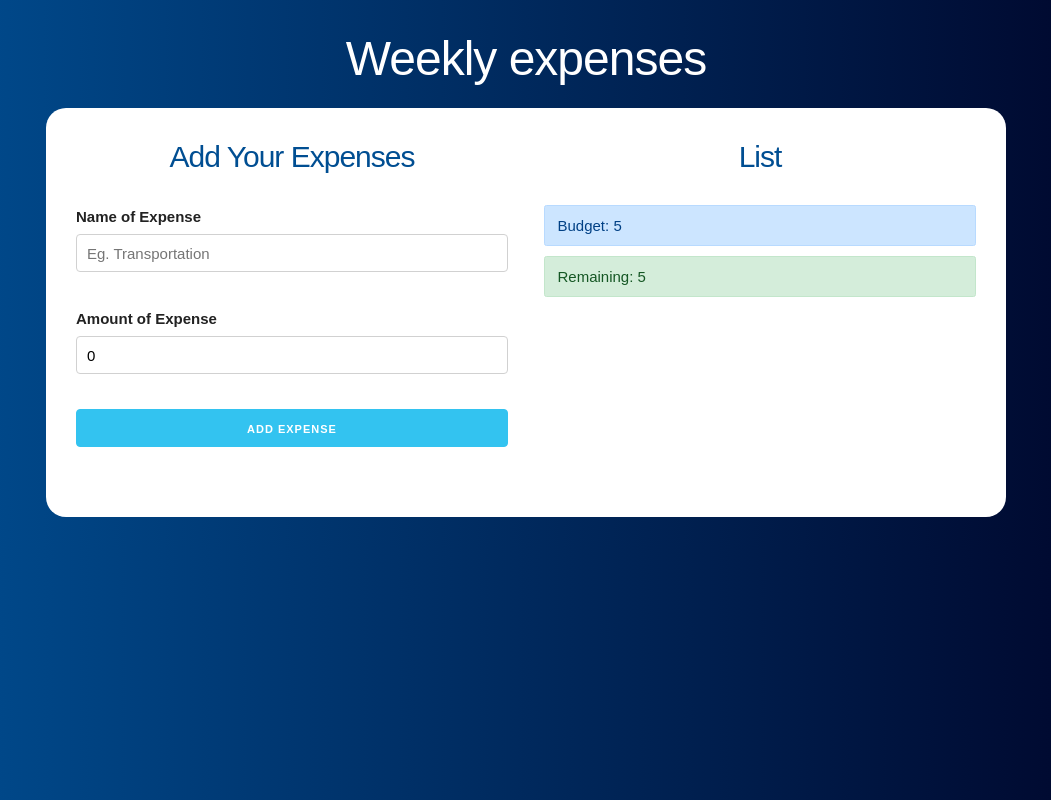
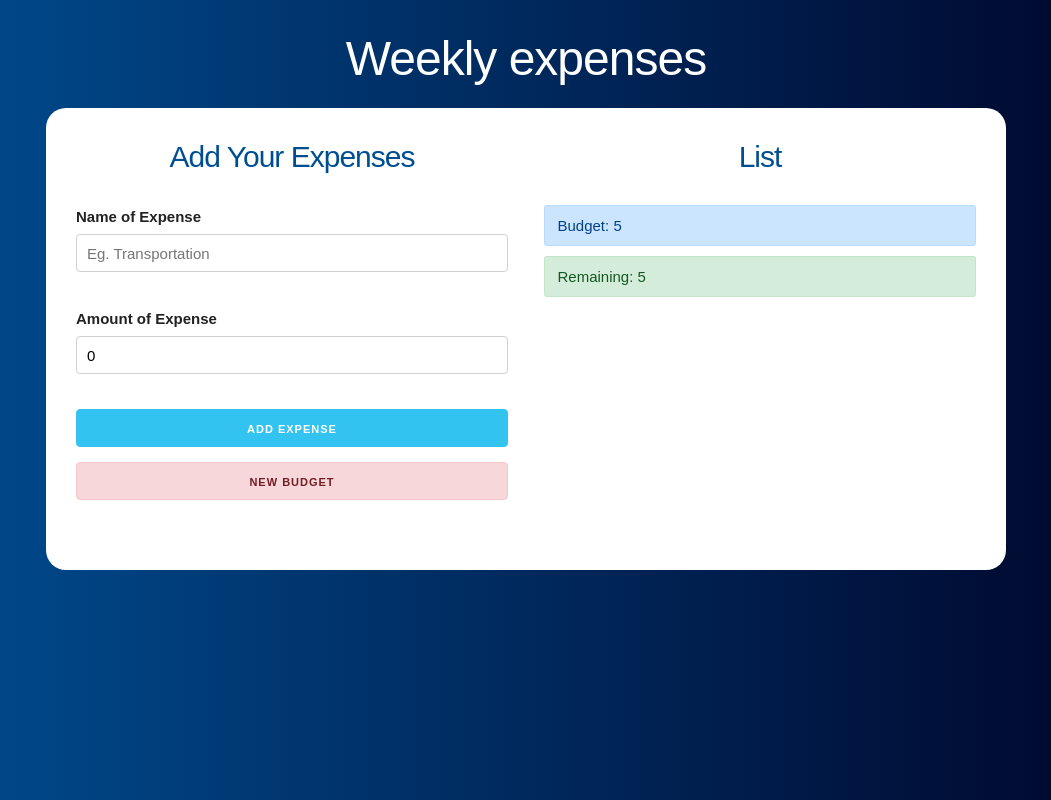
Before and after one commit to diegodjty/budget-app, a React (Create React App) app: page / in a window 1280 px wide. Both pictures are taken after typing "5" into the empty fields and a click on the input "Define your budget". Shown: the whole page, without its empty margins (114-1165 px from the left). Built offline with nearby package versions, Linux system fonts and the light colour scheme; the HTML template or start-up script is replaced by a standard one.

Commit message:
Add function to clear localStorage

```diff
--- a/src/App.js
+++ b/src/App.js
@@ -14,7 +14,6 @@ function App() {
   const [expenses, handelExpenses] = useState(localStorage.getItem('list')?JSON.parse(localStorage.getItem('list')):[]);
   const [expense, handelExpense] = useState({});
   const [createExpense, handelCreateExpense] = useState(false);
-
   // useEffect that updates remainging
   useEffect(()=>{
     if(createExpense){
--- a/src/components/Form.js
+++ b/src/components/Form.js
@@ -8,6 +8,12 @@ const Form = ({handelExpense,handelCreateExpense}) => {
     const [quantity, handelQuantity] = useState(0);
     const [error, handelError] = useState(false);
 
+
+
+    const clearStorage = ()=> {
+        localStorage.clear();
+        window.location.reload();
+    }
     // When user adds an expense
     const addExpense = e => {
         e.preventDefault();
@@ -66,6 +72,13 @@ const Form = ({handelExpense,handelCreateExpense}) => {
                 className="button-primary u-full-width"
                 value="Add Expense"
             />
+            <input
+                type="button"
+                onClick={clearStorage}
+                className="u-full-width"
+                value="New Budget"
+                id="new-budget"
+            />
         </form>
      );
 }
--- a/src/index.css
+++ b/src/index.css
@@ -102,3 +102,9 @@ h2 {
   padding: 1rem;
   color:white;
 }
+
+#new-budget{
+  color: #721c24;
+  background-color: #f8d7da;
+  border-color: #f5c6cb;
+}
```
